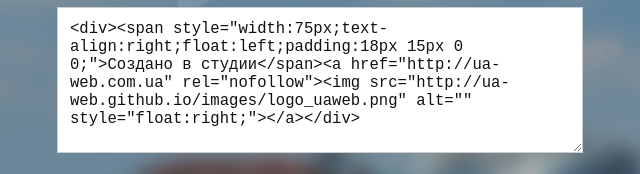
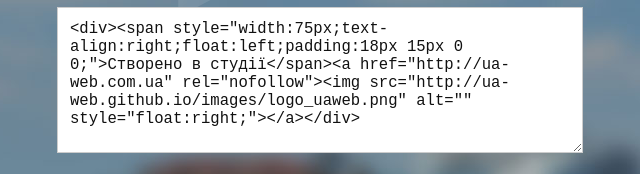
Before and after one commit to ua-web/ua-web.github.io, a plain HTML site: page index.html in a window 1280 px wide. Shown: the part 360-534 px from the top of the page, 333-973 px from the left. Drawn offline with nearby package versions, Linux system fonts and the light colour scheme.

Commit message:
feat: update language

```diff
--- a/index.html
+++ b/index.html
@@ -18,7 +18,7 @@
     <div id="container">
         <img alt="" src="/images/logo_ua_web.png">
         <h2>Інтернет<br>розробка</h2>
-        <textarea id="code" name="code">&lt;div&gt;&lt;span style="width:75px;text-align:right;float:left;padding:18px 15px 0 0;"&gt;Создано в студии&lt;/span&gt;&lt;a href="http://ua-web.com.ua" rel="nofollow"&gt;&lt;img src="http://ua-web.github.io/images/logo_uaweb.png" alt="" style="float:right;"&gt;&lt;/a&gt;&lt;/div&gt;</textarea>
+        <textarea id="code" name="code">&lt;div&gt;&lt;span style="width:75px;text-align:right;float:left;padding:18px 15px 0 0;"&gt;Створено в студії&lt;/span&gt;&lt;a href="http://ua-web.com.ua" rel="nofollow"&gt;&lt;img src="http://ua-web.github.io/images/logo_uaweb.png" alt="" style="float:right;"&gt;&lt;/a&gt;&lt;/div&gt;</textarea>
         <p>Студія інтернет-реклами <a href="http://ua-web.com.ua" rel="nofollow">UAWEB</a> завжди рада співробітництву та відкрита новим контактам</p>
         <div style="float: left;clear: both;margin-left: 70px;">
             <i class="fa fa-mobile fa-3x pull-left"></i>
```
